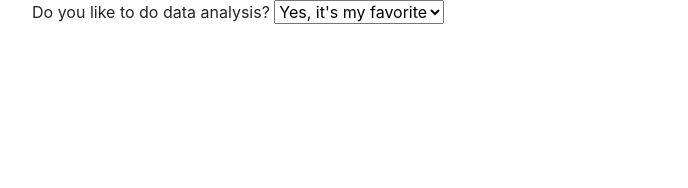
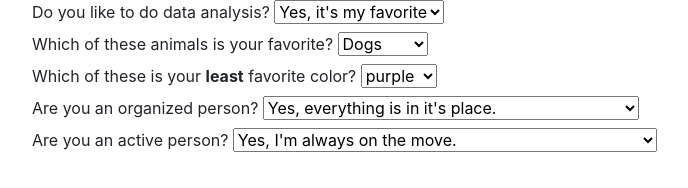
Before and after one commit to willpratt78/Programming-language-suggester, a plain HTML site: page index.html in a window 1280 px wide. Shown: the whole page, without its empty margins (53-741 px from the left). Drawn offline with Linux system fonts and the light colour scheme.

Commit message:
created 4 more questions with assigned values

```diff
--- a/index.html
+++ b/index.html
@@ -10,11 +10,43 @@
 <body>
   <div class="container">
     <label for="data">Do you like to do data analysis?</label>
-    <select name="data" id="name">
+    <select name="data" id="data">
       <option value="1">Yes, it's my favorite</option>
       <option value="2"> I'm neutral on it.</option>
       <option value="3">I hate it.</option>
     </select>
   </div>
+  <div class="container">
+    <label for="animal">Which of these animals is your favorite?</label>
+    <select name="animal" id="animal">
+      <option value="1">Dogs</option>
+      <option value="2"> axolotyls</option>
+      <option value="3">otters</option>
+    </select>
+  </div>
+  <div class="container">
+    <label for="color">Which of these is your <strong>least</strong> favorite color?</label>
+    <select name="color" id="color">
+      <option value="1">purple</option>
+      <option value="2"> orange</option>
+      <option value="3">honey</option>
+    </select>
+  </div>
+  <div class="container">
+    <label for="orginized">Are you an organized person?</label>
+    <select name="orginized" id="orginized">
+      <option value="1">Yes, everything is in it's place.</option>
+      <option value="2"> Everything has a place, but it's probably weird.</option>
+      <option value="3">Nope, my life is chaos.</option>
+    </select>
+  </div>
+  <div class="container">
+    <label for="active">Are you an active person?</label>
+    <select name="active" id="active">
+      <option value="1">Yes, I'm always on the move.</option>
+      <option value="2"> I work-out to be healthy not cus I like it.</option>
+      <option value="3">Only when there's a pizza at the end of the driveway.</option>
+    </select>
+  </div>
 </body>
 </html>
```
